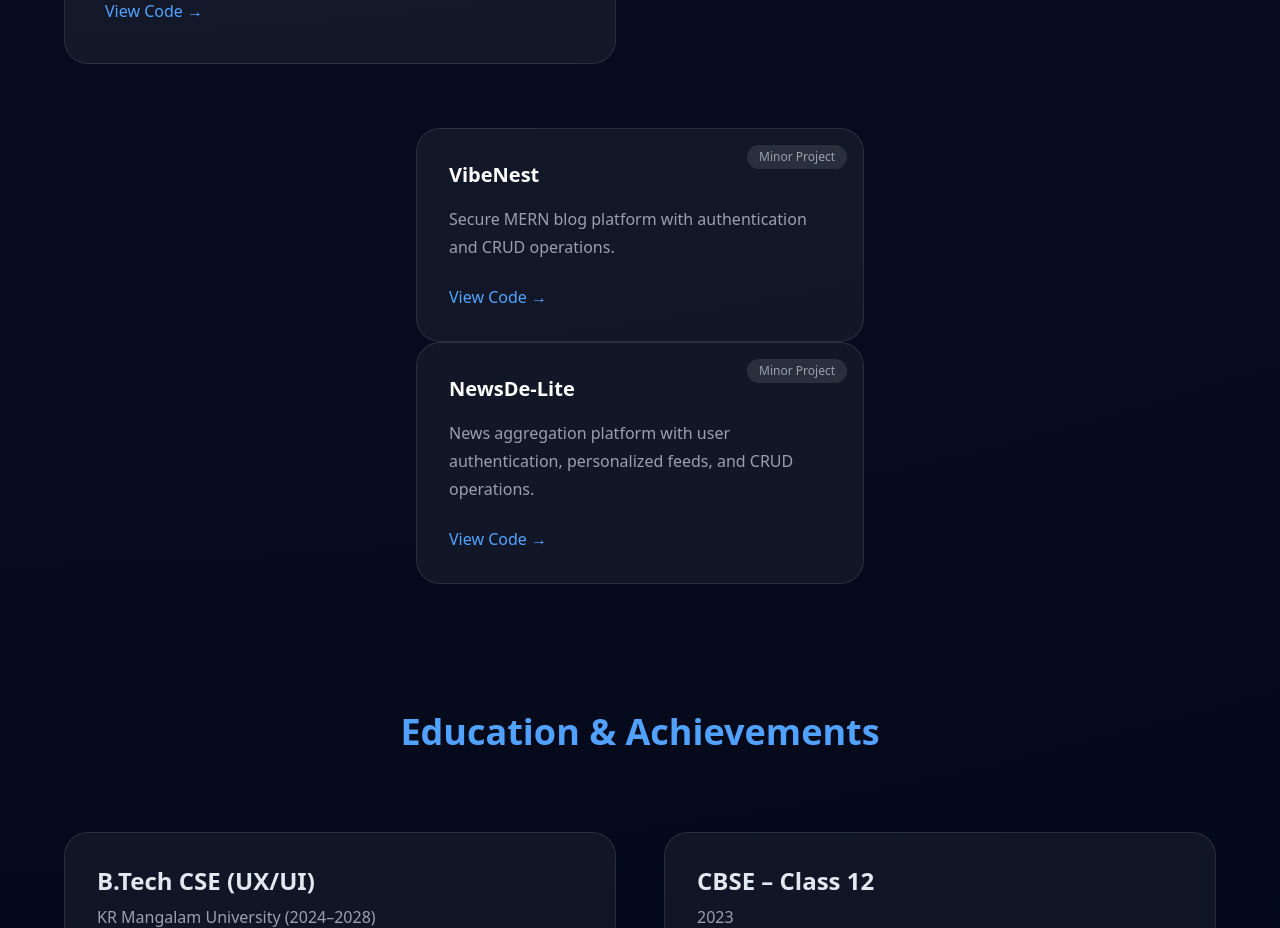
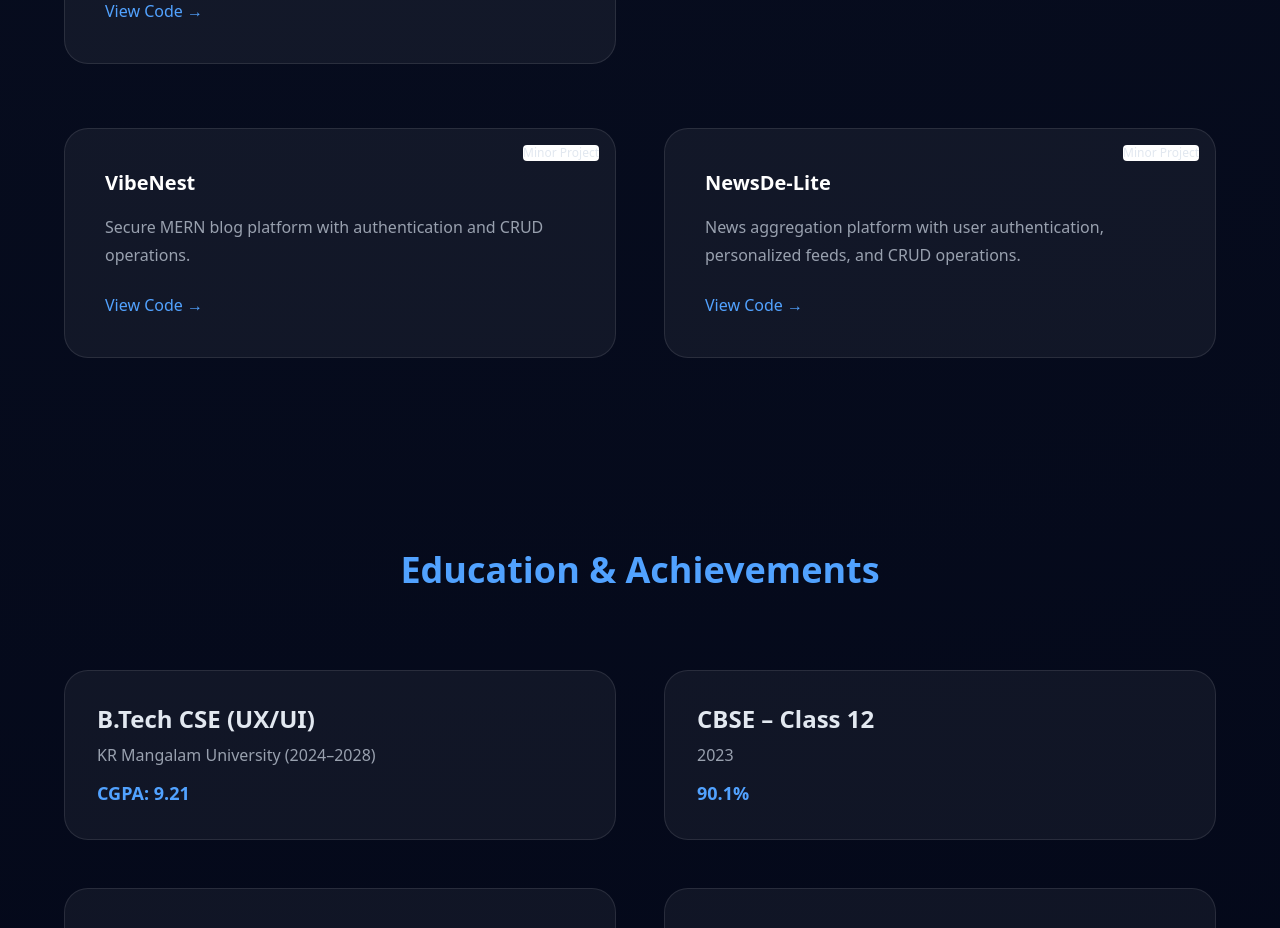
Before and after one commit to Subhi2911/portfolio, a Next.js app: page / in a window 1280 px wide. Shown: the part 3660-4588 px from the top of the page. Built offline with nearby package versions, Linux system fonts and the light colour scheme.

Commit message:
minor project grid

```diff
--- a/components/Projects.tsx
+++ b/components/Projects.tsx
@@ -73,18 +73,19 @@ export default function Projects() {
         </div>
 
         {/* Minor Project */}
-        <div className="max-w-md mx-auto">
+        <div className="grid md:grid-cols-2 gap-12 mb-16">
           {minorProject.map((proj, index) => {
             return (
               <div
                 key={index}
-                className="relative p-8 rounded-3xl
+                className="relative p-10 rounded-3xl
               bg-white/5 border border-white/10
               hover:border-blue-400
               transition-all duration-300
-                hover:scale-105"
+              hover:scale-105
+              hover:shadow-[0_0_50px_rgba(59,130,246,0.5)]"
               >
-                <span className="absolute top-4 right-4 text-xs bg-white/10 text-gray-400 px-3 py-1 rounded-full">
+                <span className="absolute top-4 right-4 text-xs bg-white /10 text - gray - 400 px - 3 py - 1 rounded - full">
                   Minor Project
                 </span>
 
@@ -108,7 +109,7 @@ export default function Projects() {
           })}
     </div>
 
-      </div>
-    </section>
+      </div >
+    </section >
   );
 }
```
Lines whose indentation alone changed are shown as unchanged.
